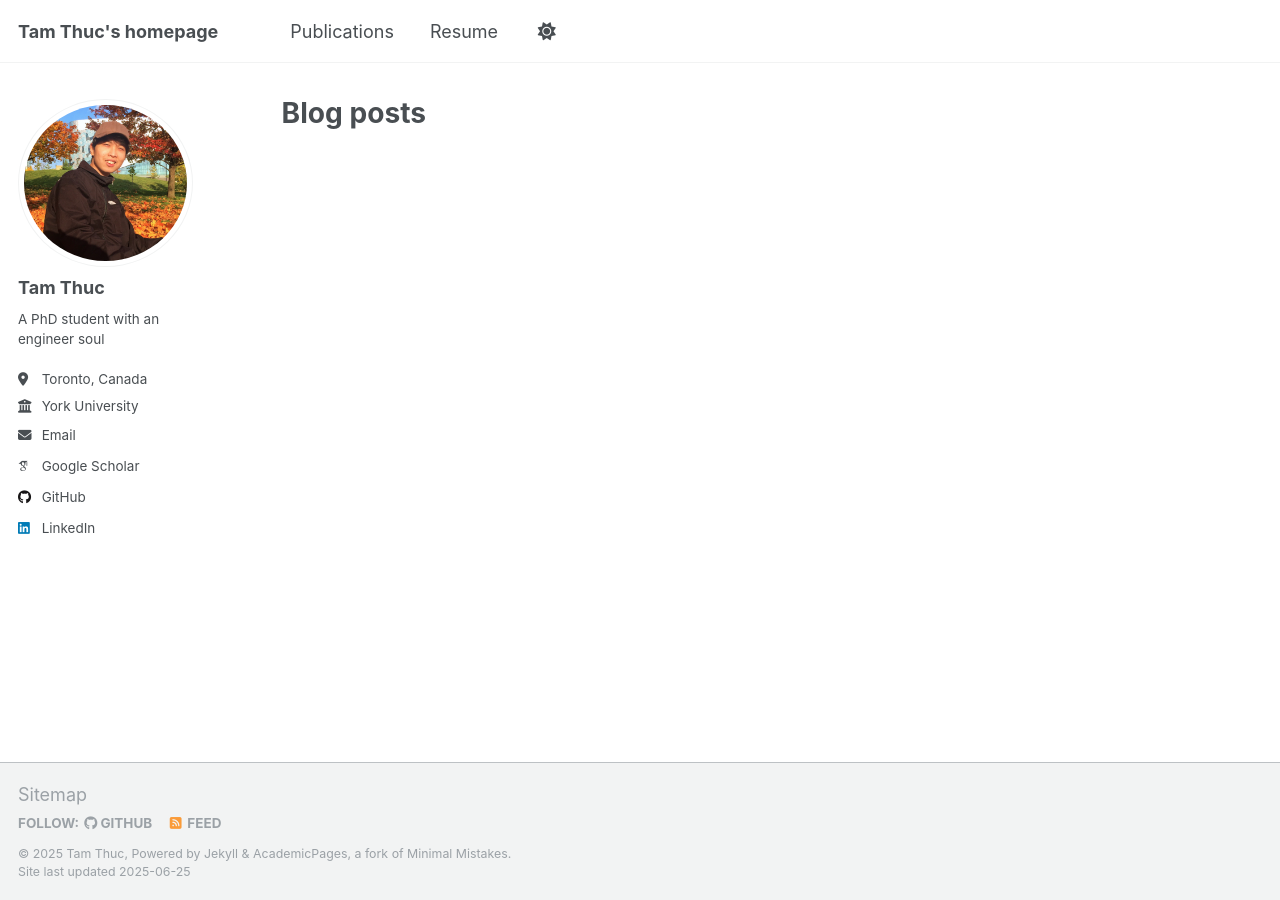
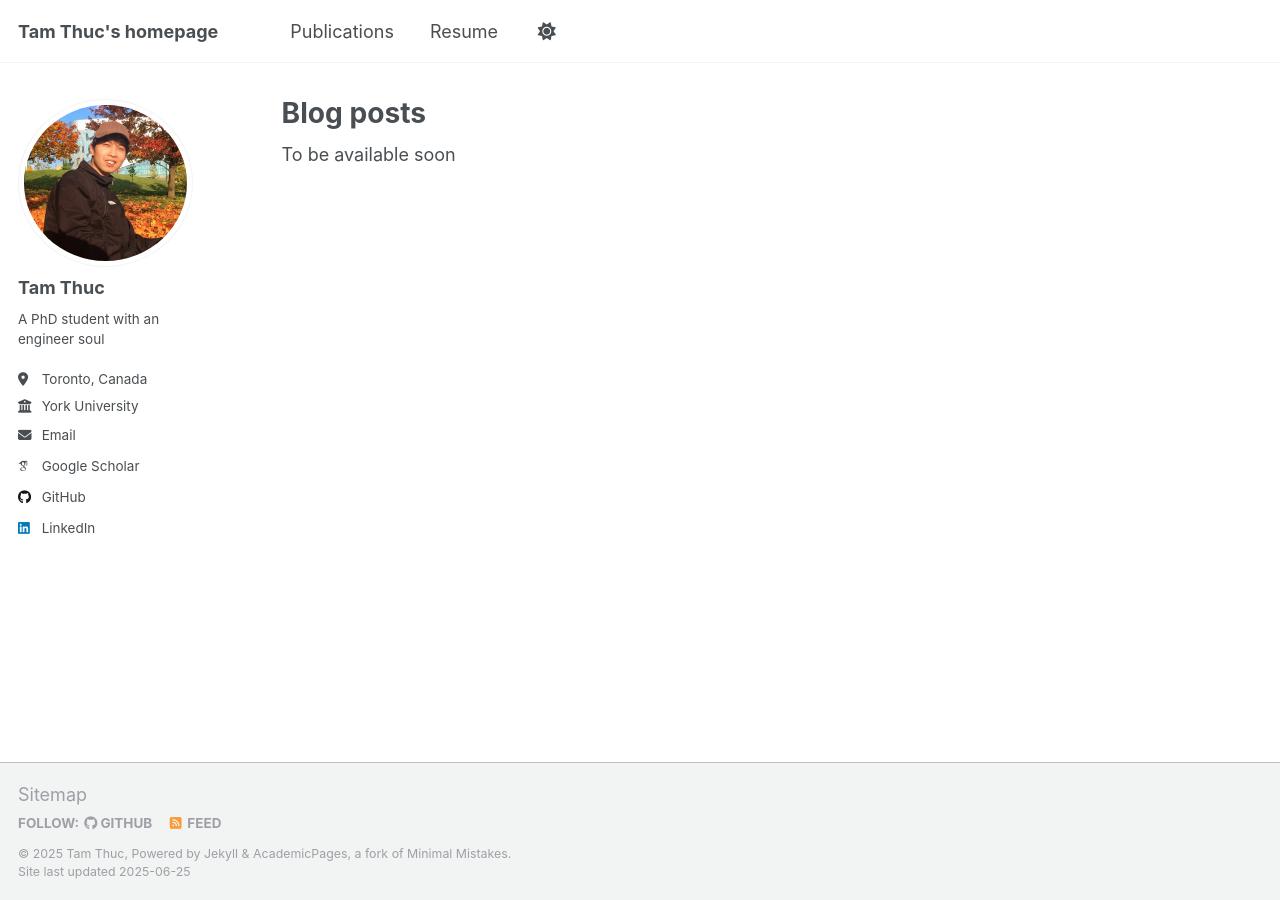
Before and after one commit to tamthuc1995/tamthuc1995.github.io, a Jekyll site: the page built from _pages/year-archive.html, in a window 1280 px wide. Built offline with Jekyll 4.4.1, drawn with Linux system fonts in a browser that asks for light colours; some web fonts are replaced.

Commit message:
Complete initial draft for homepage

```diff
--- a/_pages/portfolio.html
+++ b/_pages/portfolio.html
@@ -7,7 +7,9 @@ author_profile: true
 
 {% include base_path %}
 
+To be available soon
 
-{% for post in site.portfolio %}
+<!-- {% for post in site.portfolio %}
   {% include archive-single.html %}
 {% endfor %}
+ -->
--- a/_pages/year-archive.html
+++ b/_pages/year-archive.html
@@ -7,7 +7,10 @@ redirect_from:
   - /wordpress/blog-posts/
 ---
 
-{% include base_path %}
+
+To be available soon
+
+<!-- {% include base_path %}
 {% capture written_year %}'None'{% endcapture %}
 {% for post in site.posts %}
   {% capture year %}{{ post.date | date: '%Y' }}{% endcapture %}
@@ -16,4 +19,4 @@ redirect_from:
     {% capture written_year %}{{ year }}{% endcapture %}
   {% endif %}
   {% include archive-single.html %}
-{% endfor %}
+{% endfor %} -->
```
